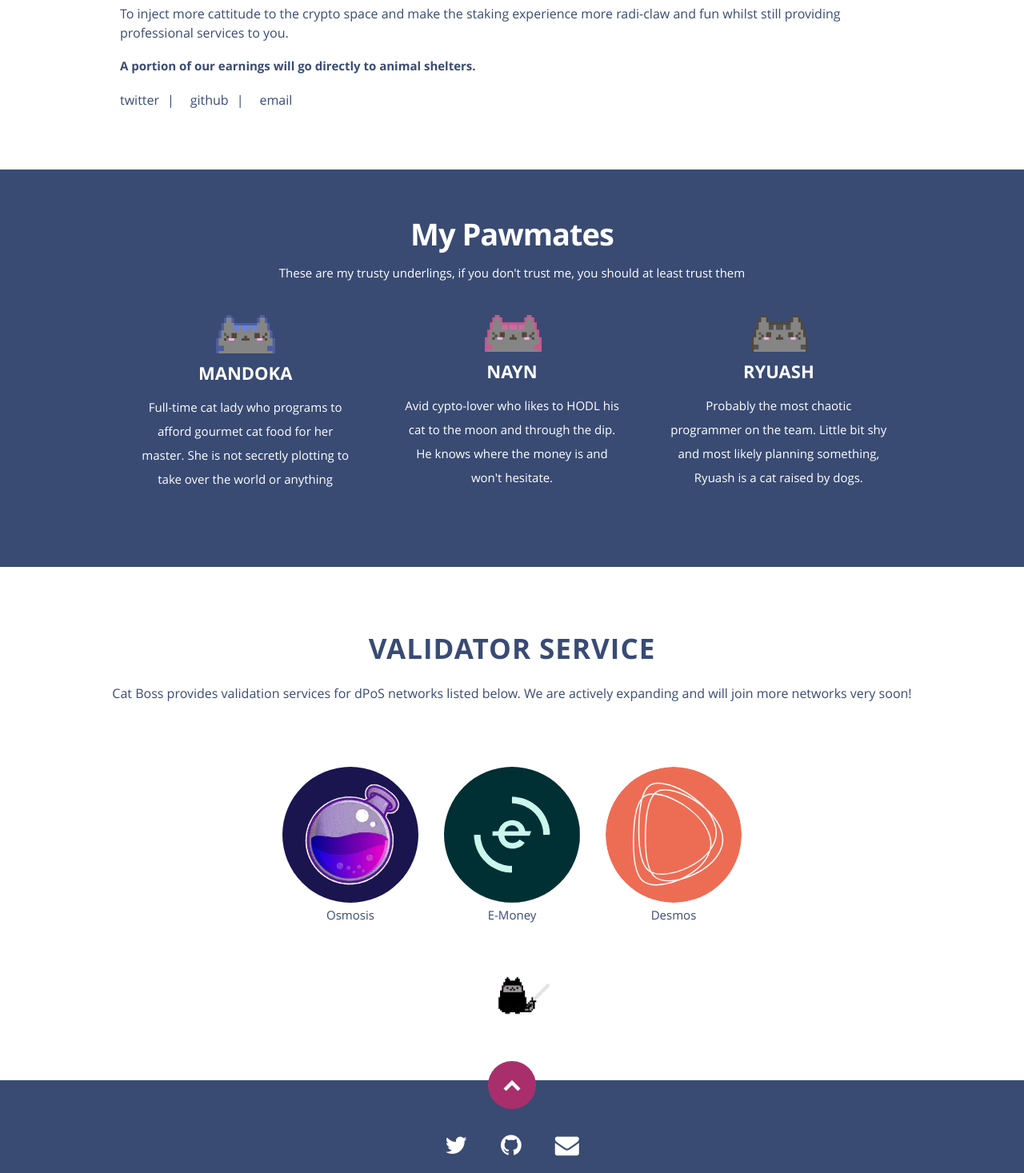
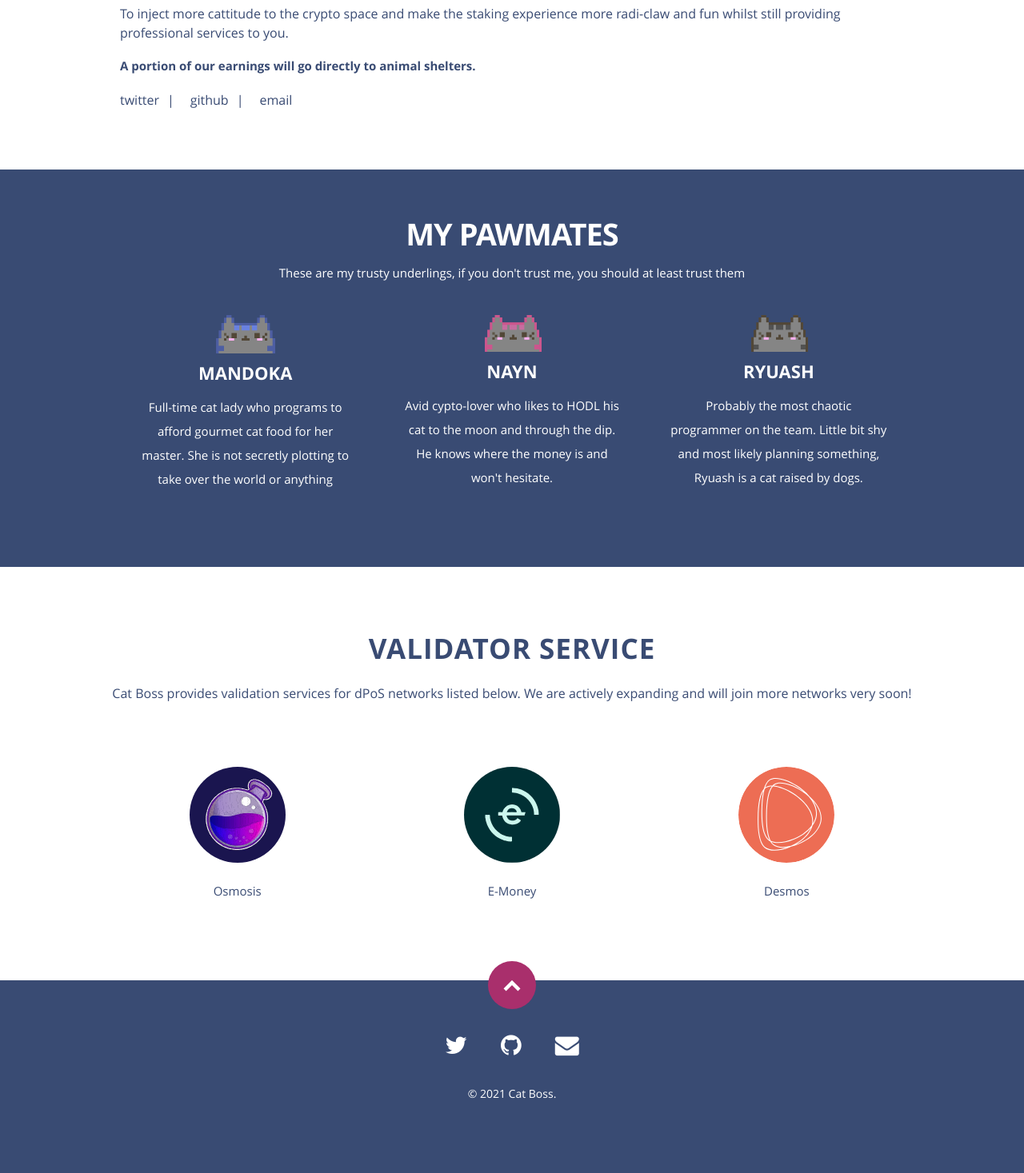
Before and after one commit to catboss-network/website, a React (Create React App) app: page / in a window 1280 px wide. Shown: the part 1257-2724 px from the top of the page at 80% size. After the commit the page ends 2688 px from the top, so only its background shows below. Built offline with nearby package versions, Linux system fonts and the light colour scheme.

Commit message:
wip need to add header

```diff
--- a/public/css/layout.css
+++ b/public/css/layout.css
@@ -376,16 +376,19 @@ ul#nav li.current a { color: #A92F6C; }
 
 #networks .header-col { padding-top: 9px; }
 #networks-wrapper  {
-   margin-bottom: 36px;
-   display: inline-flex;
+   display: grid;
+   grid-template-columns: repeat(3, 1fr);
+   grid-gap: 1rem;
+   /* margin-bottom: 36px;
+   display: inline-flex; */
 }
 
 .networks-list{
-   align-items: center;
+   /* align-items: center; */
 }
 
 .networks-image{
-   height: 170px;
+   height: 120px;
 }
 
 .networks-item {
@@ -482,6 +485,7 @@ ul#nav li.current a { color: #A92F6C; }
 .networks-link{
    color: #394b73;
    text-align: center;
+   margin-top: 2rem;
 }
 
 #networks .cat-pic {
--- a/src/Components/Networks.js
+++ b/src/Components/Networks.js
@@ -38,11 +38,11 @@ class Networks extends Component {
                   {projects}
                 </div>
             </div>
-              <img
+              {/* <img
                 className="cat-pic"
                 src="/images/cat5.png"
                 alt="Meow"
-              />
+              /> */}
             </div>
           </div>
         </Fade>
--- a/src/Components/Team.js
+++ b/src/Components/Team.js
@@ -26,7 +26,7 @@ class About extends Component {
               alt="Meow"
             /> */}
             </div>
-            <h1 className="title">{"My Pawmates"}</h1>
+            <h1 className="title">{"MY PAWMATES"}</h1>
             <p className="text-center">{team.description}</p>
             <div className="twelve columns main-col cat-profiles">
               {team.members.map((x) => (
```
